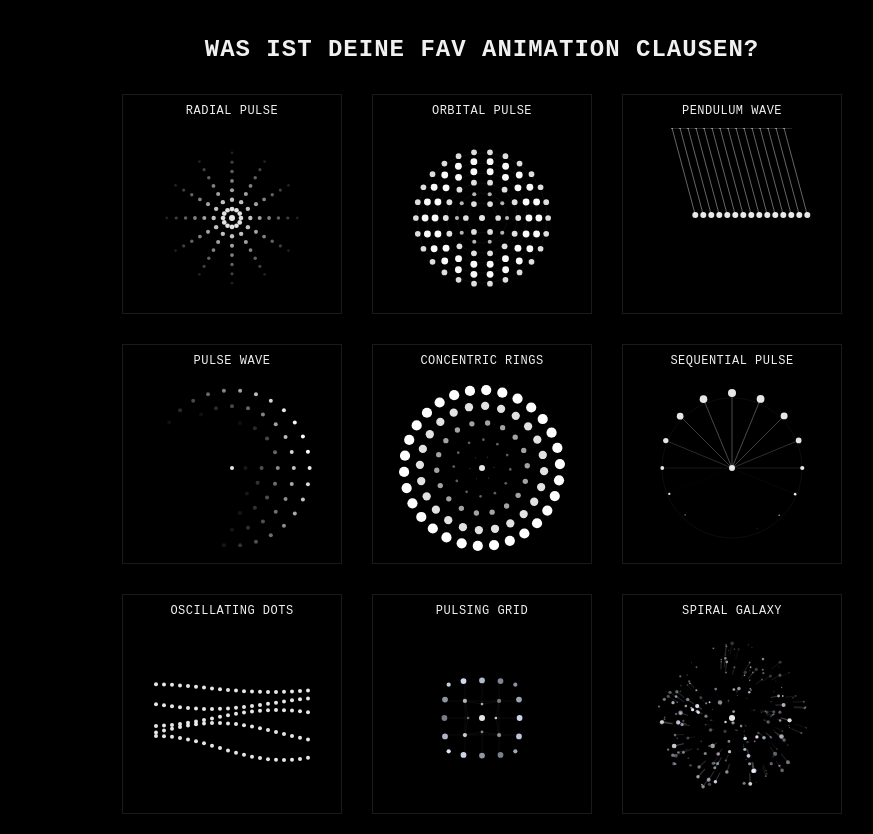
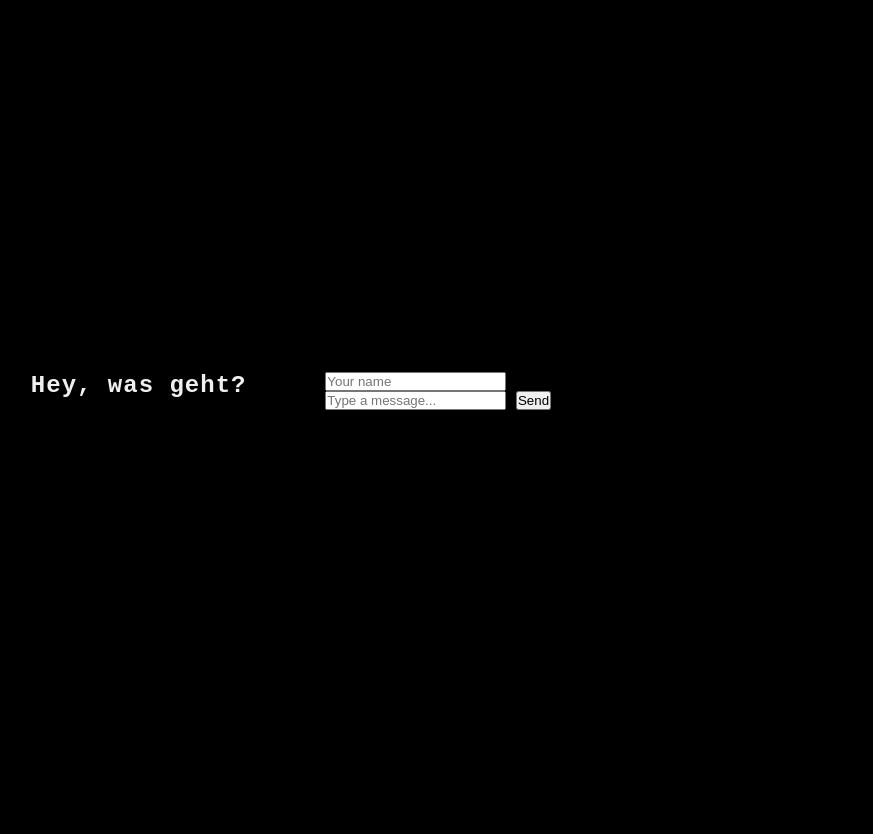
Before and after one commit to bogge038/first-website, a plain HTML site: page index.html in a window 1280 px wide. Shown: the whole page, without its empty margins (158-1031 px from the left). After the commit the page ends 800 px from the top, so only its background shows below. Drawn offline with nearby package versions, Linux system fonts and the light colour scheme; a web font is replaced by a local one.

Commit message:
Update index.html

```diff
--- a/index.html
+++ b/index.html
@@ -1,62 +1,21 @@
 <!DOCTYPE html>
-<html lang="en" >
+<html lang="en">
 <head>
-  <meta charset="UTF-8">
-  <title>038|Paar Animationen</title>
-  <link rel="stylesheet" href="https://cdnjs.cloudflare.com/ajax/libs/normalize/8.0.1/normalize.min.css">
-  <link rel="stylesheet" href="./style.css">
+    <meta charset="UTF-8">
+    <meta name="viewport" content="width=device-width, initial-scale=1.0">
+    <title>Hey, was geht?</title>
+    <link rel="stylesheet" href="style.css">
 </head>
 <body>
-<!-- partial:index.partial.html -->
-<h1>WAS IST DEINE FAV ANIMATION CLAUSEN?</h1>
-<div class="container">
-  <div class="animation-container">
-    <div class="animation-title">Radial Pulse</div>
-    <div id="radial-pulse" class="circle-container"></div>
-  </div>
-
-  <div class="animation-container">
-    <div class="animation-title">Orbital Pulse</div>
-    <div id="orbital-pulse" class="circle-container"></div>
-  </div>
-
-  <div class="animation-container">
-    <div class="animation-title">Pendulum Wave</div>
-    <div id="pendulum-wave" class="circle-container"></div>
-  </div>
-
-  <div class="animation-container">
-    <div class="animation-title">Pulse Wave</div>
-    <div id="pulse-wave" class="circle-container"></div>
-  </div>
-
-  <div class="animation-container">
-    <div class="animation-title">Concentric Rings</div>
-    <div id="concentric-rings" class="circle-container"></div>
-  </div>
-
-  <div class="animation-container">
-    <div class="animation-title">Sequential Pulse</div>
-    <div id="sequential-pulse" class="circle-container"></div>
-  </div>
-
-  <div class="animation-container">
-    <div class="animation-title">Oscillating Dots</div>
-    <div id="oscillating-dots" class="circle-container"></div>
-  </div>
-
-  <div class="animation-container">
-    <div class="animation-title">Pulsing Grid</div>
-    <div id="pulsing-grid" class="circle-container"></div>
-  </div>
-
-  <div class="animation-container">
-    <div class="animation-title">Spiral Galaxy</div>
-    <div id="spiral-galaxy" class="circle-container"></div>
-  </div>
-</div>
-<!-- partial -->
-  <script src="./script.js"></script>
-
+    <div class="container">
+        <h1>Hey, was geht?</h1>
+        <form id="messageForm">
+            <input type="text" id="nameInput" placeholder="Your name" required>
+            <input type="text" id="messageInput" placeholder="Type a message..." required>
+            <button type="submit">Send</button>
+        </form>
+        <div id="wall"></div>
+    </div>
+    <script src="script.js"></script>
 </body>
 </html>
```
